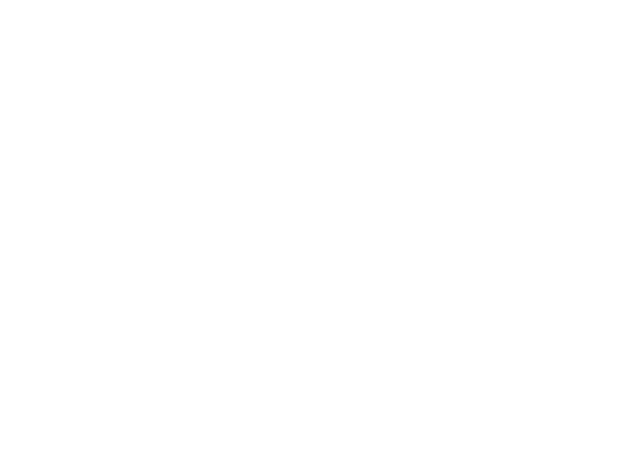
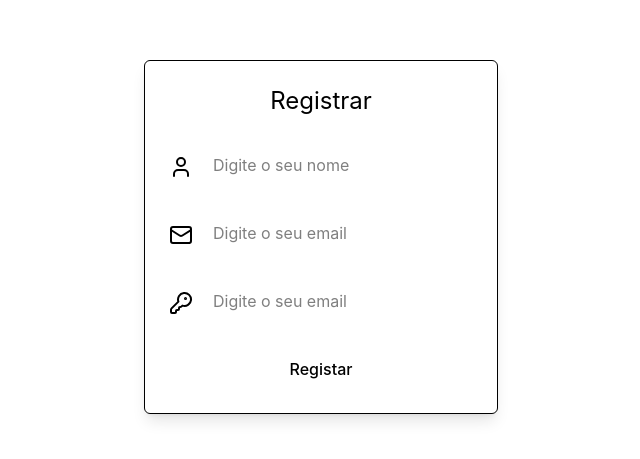
Before and after one commit to Rodrigo0133/Gestor-de-despesas, a React (Vite) app: page /login in a window 1280 px wide. Shown: the part 163-622 px from the top of the page, without its empty margins (319-959 px from the left). Built offline with nearby package versions, Linux system fonts and the light colour scheme.

Commit message:
melhoração na gui do register

```diff
--- a/index.html
+++ b/index.html
@@ -4,7 +4,6 @@
     <meta charset="UTF-8" />
     <link rel="icon" type="image/svg+xml" href="/favicon.svg" />
     <meta name="viewport" content="width=device-width, initial-scale=1.0" />
-    <link rel="stylesheet" href="src/style.css">
     <title>gestor-de-despesas</title>
   </head>
   <body>
--- a/package.json
+++ b/package.json
@@ -15,6 +15,7 @@
     "@tailwindcss/vite": "^4.3.3",
     "dotenv": "^17.4.2",
     "express": "^5.2.1",
+    "lucide-react": "^1.37.0",
     "react": "^19.2.8",
     "react-dom": "^19.2.8",
     "react-router": "^8.3.1",
--- a/src/Login.tsx
+++ b/src/Login.tsx
@@ -1,8 +1,49 @@
+import { KeyRound, Mail, User } from "lucide-react";
+
 function Login() {
-    return(
-        <div>
+  return (
+    <div className="flex min-h-screen w-full items-center justify-center bg-surface text-primary">
+      <div className="flex flex-col items-center justify-center gap-7 rounded-md border border-primary/20 bg-surface p-6 shadow-lg">
+        <h1 className="text-2xl">Registrar</h1>
 
+        <div className="flex">
+          <label htmlFor="nome" className="mr-2 translate-y-2.5">
+            <User />
+          </label>
+          <input
+            id="nome"
+            placeholder="Digite o seu nome"
+            className="w-full border-primary/20 px-3 py-2 rounded-md focus:border-primary focus:ring-2"
+          />
         </div>
-    )
+        <div className="flex">
+          <label htmlFor="email" className="mr-2 translate-y-2.5">
+            <Mail />
+          </label>
+          <input
+            id="email"
+            placeholder="Digite o seu email"
+            className="w-full border-primary/20 px-3 py-2 rounded-md focus:border-primary focus:ring-2"
+          />
+        </div>
+        <div className="flex">
+          <label htmlFor="senha" className="mr-2 translate-y-2.5">
+            <KeyRound />
+          </label>
+          <input
+            id="senha"
+            placeholder="Digite o seu email"
+            className="w-full border-primary/20 px-3 py-2 rounded-md focus:border-primary focus:ring-2"
+          />
+        </div>
+        <button
+          type="submit"
+          className="cursor-pointer rounded-md bg-primary px-4 py-2 font-medium text-surface transition hover:opacity-90 focus:outline-none focus:ring-2 focus:ring-primary/40 active:scale-95"
+        >
+          Registar
+        </button>
+      </div>
+    </div>
+  );
 }
-export default Login
+export default Login;
--- a/src/main.tsx
+++ b/src/main.tsx
@@ -1,6 +1,7 @@
 import { StrictMode } from 'react'
 import { createRoot } from 'react-dom/client'
 import { createBrowserRouter, RouterProvider } from "react-router";
+import './style.css'
 import App from './App.tsx'
 import Login from "./Login.tsx";
 
--- a/src/style.css
+++ b/src/style.css
@@ -1 +1,9 @@
 @import "tailwindcss";
+
+
+@theme inline {
+  --color-primary: var(--app-color-primary);
+  --color-surface: var(--app-color-surface);
+  --color-income: var(--app-color-income);
+  --color-expense: var(--app-color-expense);
+}
--- a/vite.config.ts
+++ b/vite.config.ts
@@ -1,7 +1,8 @@
 import react from '@vitejs/plugin-react'
+import tailwindcss from '@tailwindcss/vite'
 import { defineConfig } from 'vite'
 
 // https://vite.dev/config/
 export default defineConfig({
-  plugins: [react()],
+  plugins: [react(), tailwindcss()],
 })
```
Also changed, not shown: 1 other file (tests, documents, lock files or other folders).
